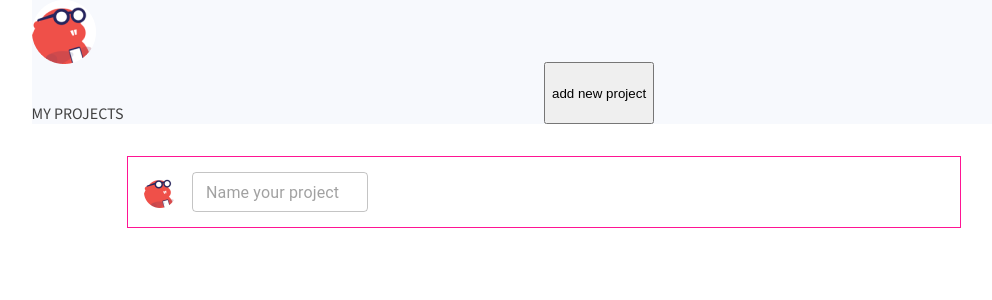
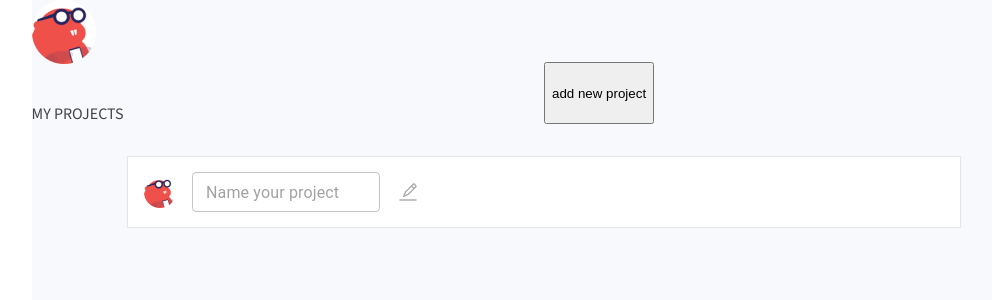
Before and after one commit to zachmorse/thunkable-demo, a React (Create React App) app: page / in a window 1280 px wide. Both pictures are taken after a click on the button "add new project". Shown: the top 300 px of the page, without its empty margins (96-1088 px from the left). Built offline with nearby package versions, Linux system fonts and the light colour scheme.

Commit message:
fix list styling

```diff
--- a/src/App.tsx
+++ b/src/App.tsx
@@ -1,7 +1,6 @@
 import React from 'react'
 import { connect } from 'react-redux'
-
-import './styles/App.css'
+import styled from '@emotion/styled'
 
 import Header from './components/Header'
 import List from './components/List'
@@ -9,15 +8,36 @@ import ConfirmationDialog from './components/ConfirmationDialog'
 
 import { declineProjectDelete, deleteProject } from './store/actions/list'
 
+import { iProjectItem } from './types'
+
 interface iApp {
+    projects: iProjectItem[]
+    draftPanelOpen: boolean
     projectStagedForDelete: number | null
     declineProjectDelete: () => void
     deleteProject: () => void
 }
 
-const App = ({ projectStagedForDelete, declineProjectDelete, deleteProject }: iApp) => {
+type appContainerProps = {
+    useDarkBackground: boolean
+}
+
+const AppContainer = styled.div<appContainerProps>(
+    {
+        width: '100%',
+        maxWidth: '1025px',
+        margin: 'auto',
+        height: 'auto',
+        minHeight: '100vh'
+    },
+    props => ({
+        backgroundColor: props.useDarkBackground ? '#F7F9FD' : 'inherit'
+    })
+)
+
+const App = ({ projects, draftPanelOpen, projectStagedForDelete, declineProjectDelete, deleteProject }: iApp) => {
     return (
-        <div className='App'>
+        <AppContainer useDarkBackground={Boolean(projects.length || draftPanelOpen)}>
             <Header />
             <List />
             <ConfirmationDialog
@@ -25,11 +45,13 @@ const App = ({ projectStagedForDelete, declineProjectDelete, deleteProject }: iA
                 primaryAction={deleteProject}
                 secondaryAction={declineProjectDelete}
             />
-        </div>
+        </AppContainer>
     )
 }
 
 const mapStateToProps = (state: any) => ({
+    projects: state.list.projects,
+    draftPanelOpen: state.list.draftPanelOpen,
     projectStagedForDelete: state.list.projectStagedForDelete
 })
 
--- /dev/null
+++ b/src/components/CustomIconButton.tsx
@@ -0,0 +1,28 @@
+import React, { useState } from 'react'
+import { Icon } from '@mui/material'
+import styled from '@emotion/styled'
+
+interface iIconButton {
+    primaryIcon: any
+    altIcon: any
+    clickAction: () => void
+}
+
+const StyledImg = styled.img({
+    position: 'relative',
+    top: 2
+})
+
+const CustomIconButton = ({ primaryIcon, altIcon, clickAction }: iIconButton) => {
+    const [hovered, setHovered] = useState(false)
+
+    return (
+        <div onMouseEnter={() => setHovered(true)} onMouseLeave={() => setHovered(false)}>
+            <Icon onClick={clickAction}>
+                <StyledImg src={hovered ? altIcon : primaryIcon}></StyledImg>
+            </Icon>
+        </div>
+    )
+}
+
+export default CustomIconButton
--- a/src/components/List.tsx
+++ b/src/components/List.tsx
@@ -1,9 +1,14 @@
 import React from 'react'
 import { connect } from 'react-redux'
+import styled from '@emotion/styled'
 import ProjectItem from './ProjectItem'
 
 import { iProjectItem } from '../types'
 
+const ProjectList = styled.div({
+    display: 'flex',
+    flexDirection: 'column',
+})
 interface iProjectList {
     projects: iProjectItem[]
     draftPanelOpen: boolean
@@ -11,7 +16,7 @@ interface iProjectList {
 
 const List = ({ projects, draftPanelOpen }: iProjectList) => {
     return (
-        <div>
+        <ProjectList>
             {draftPanelOpen ? <ProjectItem isDraft /> : null}
             {projects.length ? (
                 <>
@@ -20,7 +25,7 @@ const List = ({ projects, draftPanelOpen }: iProjectList) => {
                     ))}
                 </>
             ) : null}
-        </div>
+        </ProjectList>
     )
 }
 
--- a/src/components/ProjectItem.tsx
+++ b/src/components/ProjectItem.tsx
@@ -1,7 +1,7 @@
 import React from 'react'
 import { connect } from 'react-redux'
 import styled from '@emotion/styled'
-import { TextField } from '@mui/material'
+import { TextField, IconButton } from '@mui/material'
 
 import {
     addProject,
@@ -13,12 +13,17 @@ import {
 
 import { formatUnixTimestamp } from '../utils'
 
+import CustomIconButton from './CustomIconButton'
+
 import Beaver from '../assets/ThunkableBeaver.png'
+import editIcon from '../assets/EditIcon.svg'
+import editIconHover from '../assets/EditIcon_Hover.svg'
+import deleteIcon from '../assets/DeleteIcon.svg'
+import deleteIconHover from '../assets/DeleteIcon_Hover.svg'
 
 const ProjectContainer = styled.div({
-    display: 'grid',
-    gridTemplateRows: '1fr',
-    gridTemplateColumns: '2rem 1fr 1fr 1fr 1fr',
+    display: 'flex',
+    justifyContent: 'space-between',
     width: '100%',
     maxWidth: '50rem',
     height: 70,
@@ -26,7 +31,26 @@ const ProjectContainer = styled.div({
     backgroundColor: '#fff',
     padding: '0rem 1rem',
     gap: '1rem',
-    border: '1px solid deeppink' // ZCM
+    border: '1px solid rgba(0,0,0,0.1)',
+    borderBottom: 'none',
+    '&:last-child': {
+        border: '1px solid rgba(0,0,0,0.1)'
+    }
+})
+
+const LeftContainer = styled.div({
+    display: 'flex',
+    justifyContent: 'flex-start',
+    flexDirection: 'row',
+    width: '100%',
+    gap: '1rem'
+})
+
+const RightContainer = styled.div({
+    display: 'flex',
+    justifyContent: 'space-between',
+    flexDirection: 'row',
+    width: '100%'
 })
 
 const LogoContainer = styled.div({
@@ -49,7 +73,35 @@ const Form = styled.form({
     justifyContent: 'center'
 })
 
-// const StyledTextField = styled(TextField)
+const TextFieldContainer = styled.div({
+    width: '11.75rem'
+})
+
+const ProjectTitle = styled.div({
+    display: 'flex',
+    alignItems: 'center',
+    justifyContent: 'flex-start',
+    fontSize: '1.25rem'
+})
+
+const TimeStamp = styled.div({
+    display: 'flex',
+    alignItems: 'center',
+    justifyContent: 'center',
+    color: 'rgba(0,0,0,0.5)'
+})
+
+const EditIconContainer = styled.div({
+    display: 'flex',
+    alignItems: 'center',
+    justifyContent: 'flex-start'
+})
+
+const DeleteIconContainer = styled.div({
+    display: 'flex',
+    alignItems: 'center',
+    justifyContent: 'flex-end'
+})
 
 interface iProjectItem {
     isDraft?: boolean
@@ -76,50 +128,72 @@ const ProjectItem = ({
 }: iProjectItem) => {
     return (
         <ProjectContainer>
+            <LeftContainer>
                 <LogoContainer>
                     <Logo />
                 </LogoContainer>
-
-            {isDraft && (
+                {isDraft ? (
                     <Form
                         onSubmit={e => {
                             e.preventDefault()
                             addProject(draftItem)
                         }}
                     >
+                        <TextFieldContainer>
                             <TextField
                                 size='small'
                                 value={draftItem}
                                 placeholder='Name your project'
                                 onChange={e => updateProjectDraft(e.target.value)}
                             />
+                        </TextFieldContainer>
                     </Form>
-            )}
-
-            {!isDraft && (
-                <>
-                    {projectStagedForUpdate === item.id ? (
+                ) : projectStagedForUpdate === item.id ? (
                     <Form
                         onSubmit={e => {
                             e.preventDefault()
                             updateProject()
                         }}
                     >
+                        <TextFieldContainer>
                             <TextField
                                 size='small'
                                 value={draftItem}
-                                placeholder='Name your project'
+                                placeholder='Update project'
                                 onChange={e => updateProjectDraft(e.target.value)}
                             />
+                        </TextFieldContainer>
                     </Form>
                 ) : (
-                        <div>{item.title}</div>
+                    <ProjectTitle>
+                        <span>{item.title}</span>
+                    </ProjectTitle>
                 )}
-                    <button onClick={() => initializeProjectUpdate(item.id)}>Icon Update</button>
-                    <div>{formatUnixTimestamp(item.created)}</div>
-                    <button onClick={() => initializeProjectDelete(item.id)}>Icon Delete</button>
+                <EditIconContainer>
+                    <CustomIconButton
+                        clickAction={() => initializeProjectUpdate(item.id)}
+                        primaryIcon={editIcon}
+                        altIcon={editIconHover}
+                    />
+                </EditIconContainer>
+            </LeftContainer>
+            <RightContainer>
+                {!isDraft && (
+                    <>
+                        <TimeStamp>
+                            <span>{formatUnixTimestamp(item.created)}</span>
+                        </TimeStamp>
+
+                        <DeleteIconContainer>
+                            <CustomIconButton
+                                clickAction={() => initializeProjectDelete(item.id)}
+                                primaryIcon={deleteIcon}
+                                altIcon={deleteIconHover}
+                            />
+                        </DeleteIconContainer>
                     </>
                 )}
+            </RightContainer>
         </ProjectContainer>
     )
 }
--- a/src/styles/App.css
+++ /dev/null
@@ -1,5 +0,0 @@
-.App {
-    width: 100%;
-    max-width: 1025px;
-    margin: auto;
-}
```
Lines whose indentation alone changed are shown as unchanged.
